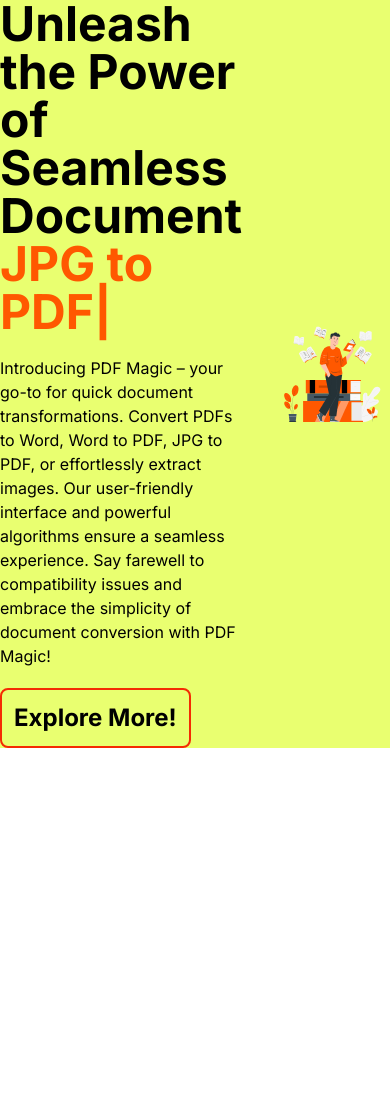
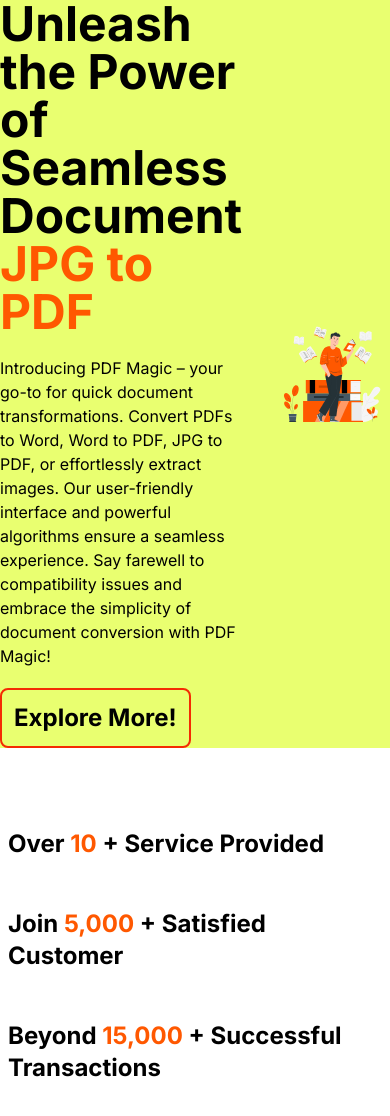
Before and after one commit to shohaib1996/pdfmagic, a Next.js app: page / in a window 390 px wide. Shown: the top 1116 px of the page. Before the commit the page ends 844 px from the top, so only its background shows below. Built offline with nearby package versions, Linux system fonts and the light colour scheme.

Commit message:
ServiceCount component updated with data

```diff
--- a/package.json
+++ b/package.json
@@ -12,6 +12,7 @@
     "lottie-react": "^2.4.0",
     "next": "14.0.4",
     "react": "^18",
+    "react-countup": "^6.5.0",
     "react-dom": "^18",
     "react-type-animation": "^3.2.0"
   },
--- a/src/app/page.js
+++ b/src/app/page.js
@@ -1,12 +1,14 @@
 
 import Image from 'next/image'
 import Banner from './banner/Banner';
+import ServiceCount from '@/components/ui/ServiceCount/ServiceCount';
 
 
 const Home = () => {
   return (
     <div>
       <Banner></Banner>
+      <ServiceCount />
     </div>
   );
 };
--- a/src/components/ui/ServiceCount/ServiceCount.js
+++ /dev/null
@@ -1,11 +0,0 @@
-import React from 'react';
-
-const ServiceCount = () => {
-    return (
-        <div>
-
-        </div>
-    );
-};
-
-export default ServiceCount;
--- /dev/null
+++ b/src/components/ui/ServiceCount/ServiceCount.jsx
@@ -0,0 +1,16 @@
+"use client"
+
+import CountUp from 'react-countup';
+
+
+const ServiceCount = () => {
+    return (
+        <div className="flex flex-col md:flex-row my-20 m-2 text-2xl font-bold justify-center gap-12">
+            <div>Over <span className='text-customOrange'><CountUp end={10}/></span> + Service Provided</div>
+            <div>Join <span className='text-customOrange'><CountUp end={5000}/></span> + Satisfied Customer</div>
+            <div>Beyond <span className='text-customOrange'><CountUp end={15000}/></span> + Successful Transactions</div>
+        </div>
+    );
+};
+
+export default ServiceCount;
--- a/tailwind.config.js
+++ b/tailwind.config.js
@@ -12,6 +12,9 @@
         'gradient-conic':
           'conic-gradient(from 180deg at 50% 50%, var(--tw-gradient-stops))',
       },
+      colors: {
+        "customOrange": "#FF5800"
+      }
     },
   },
   plugins: [],
```
Also changed, not shown: 1 other file (tests, documents, lock files or other folders).
